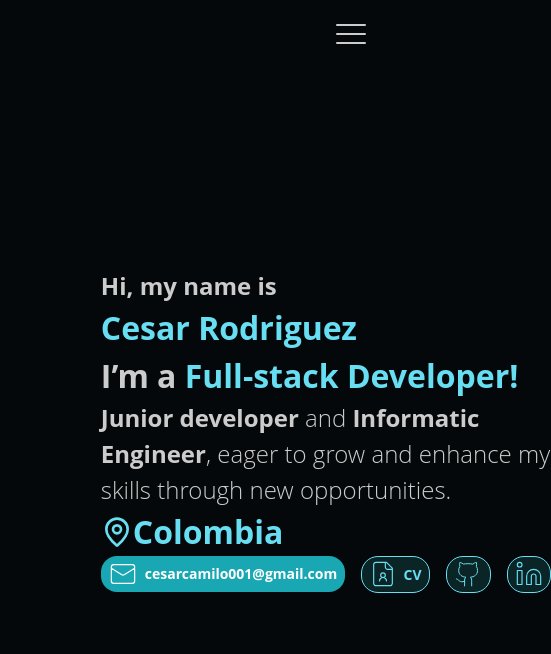
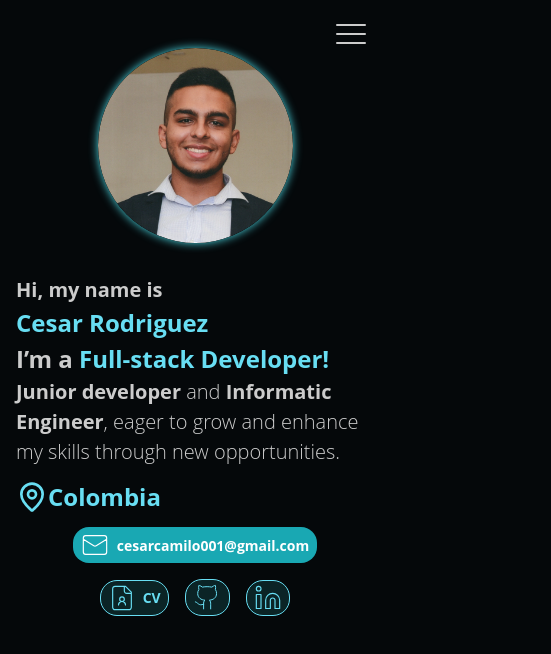
Before and after one commit to Cesar001-co/portfolio-angular, an Angular app: page / in a window 390 px wide. Shown: the top 654 px of the page, 551 px wide, since content can reach past the window. Built offline with nearby package versions, Linux system fonts and the light colour scheme.

Commit message:
section 1: changes, responsive

```diff
--- a/src/app/ui/layout/sections/sections.component.html
+++ b/src/app/ui/layout/sections/sections.component.html
@@ -1,4 +1,4 @@
-<div class="sections mt-[5.8rem] mr-[6.3rem] ml-[6.3rem]">
+<div class="sections mr-[6.3rem] ml-[6.3rem]">
     <about-me></about-me>
     <education></education>
     <projects></projects>
--- a/src/app/ui/layout/sections/sections.component.scss
+++ b/src/app/ui/layout/sections/sections.component.scss
@@ -0,0 +1,20 @@
+@media (max-width: 768px) {
+    .sections {
+        margin-right: 1rem;
+        margin-left: 1rem;
+    }
+}
+
+@media (min-width: 1200px) {
+    .sections {
+        padding-top: 3rem;
+    }
+}
+
+@media (min-width: 1400px) {
+    .sections {
+
+        margin-right: 15rem;
+        margin-left: 15rem;
+    }
+}
--- a/src/app/ui/sections/about-me/about-me.component.html
+++ b/src/app/ui/sections/about-me/about-me.component.html
@@ -1,11 +1,11 @@
 <section class="main-container flex" id="aboutme">
     <div class="image"><img class="rounded-[50%] aspect-[1/1]" src="./assets/section1/avatar.jpg" alt="avatar"></div>
-    <div>
+    <div class="content">
         <p class="subtitle-secondary font-bold"> Hi, my name is </p>
         <p class="title-primary">Cesar Rodriguez</p>
         <p class="title-secondary">I’m a <span class="title-primary">Full-stack Developer!</span></p>
         <p class="subtitle-secondary"><span class="font-bold">Junior developer</span> and <span class="font-bold">Informatic Engineer</span>, eager to grow and enhance my skills through new opportunities.</p>
-        <div class="flex items-center">
+        <div class="flex items-center mt-3 mb-3">
             <svg class="stroke-[var(--primary-color)]" width="32" height="32" viewBox="0 0 32 32" fill="none"
                 xmlns="http://www.w3.org/2000/svg">
                 <path
@@ -19,7 +19,7 @@
         </div>
         <!-- social container -->
         <div class="social-container flex">
-            <div class="tooltip-container ">
+            <div class="tooltip-container">
                 <button class="button-primary  flex items-center" (click)="copyEmail()">
                     <svg width="28" height="28" viewBox="0 0 28 28" fill="none" xmlns="http://www.w3.org/2000/svg">
                         <path
--- a/src/app/ui/sections/about-me/about-me.component.scss
+++ b/src/app/ui/sections/about-me/about-me.component.scss
@@ -34,15 +34,12 @@
     opacity: 1;
 }
 
-.social-container{
+.social-container {
     gap: 1rem;
-    // flex-wrap: wrap;
 }
 
-//new
 section {
     width: 100%;
-    // min-height: 90vh;
 }
 
 .main-container {
@@ -50,8 +47,8 @@ section {
     align-items: center;
 
     .image {
-        width: 330px;
-        height: 80vh;
+        width: calmp(130px, 50vw, 330px);
+        height: auto;
         border-radius: 100%;
         overflow: hidden;
         box-shadow: 0 0 10px var(--accent);
@@ -59,5 +56,58 @@ section {
         img {
             width: 100%;
         }
+
+        &:hover {
+            animation: animate 1.5s ease-in-out infinite;
+        }
+    }
+
+}
+
+@keyframes animate {
+    0% {
+        scale: 1;
+    }
+
+    50% {
+        scale: 1.05;
+    }
+
+    100% {
+        scale: 1;
     }
 }
+
+.social-container {
+    align-items: center;
+}
+
+section .content {
+    width: 50%;
+    margin: 0px auto;
+}
+
+@media (max-width: 1000px) {
+    section {
+        flex-direction: column;
+        justify-content: center;
+
+        .image {
+            width: 50vw;
+        }
+
+        .content {
+            margin-top: 2rem;
+            width: auto !important;
+
+            .social-container {
+                justify-content: center;
+                flex-wrap: wrap;
+            }
+
+            .social-container div {
+                margin: 0 100%;
+            }
+        }
+    }
+}
--- a/src/styles.scss
+++ b/src/styles.scss
@@ -15,3 +15,7 @@ body {
 html {
     color-scheme: dark light;
 }
+
+section {
+    margin: 3rem 0;
+}
--- a/src/styles/fonts.scss
+++ b/src/styles/fonts.scss
@@ -1,35 +1,37 @@
 .title-primary {
-    font-size: 32px;
+    // 32 px
+    font-size: clamp(24px, 2.5vw, 32px);
     font-weight: bold;
     color: var(--primary-color);
 }
 
 .title-secondary {
-    font-size: 32px;
+    // 32 px
+    font-size: clamp(24px, 2.5vw, 32px);
     font-weight: bold;
     color: var(--text-color);
 }
 
 .subtitle-prymary {
-    font-size: 24px;
+    font-size: clamp(20px, 2vw, 24px);
     font-weight: bold;
     color: var(--primary-color);
 }
 
 .subtitle-secondary {
-    font-size: 24px;
+    font-size: clamp(20px, 2vw, 24px);
     font-weight: lighter;
     color: var(--text-color);
 }
 
 .text {
-    font-size: 16px;
+    font-size: clamp(14px, 1.5vw, 16px);
     font-weight: normal;
     color: var(--text-color);
 }
 
 .description {
-    font-size: 14px;
+    font-size: clamp(12px, 1.2vw, 14px);
     font-weight: normal;
     color: var(--text-color);
 }
```
